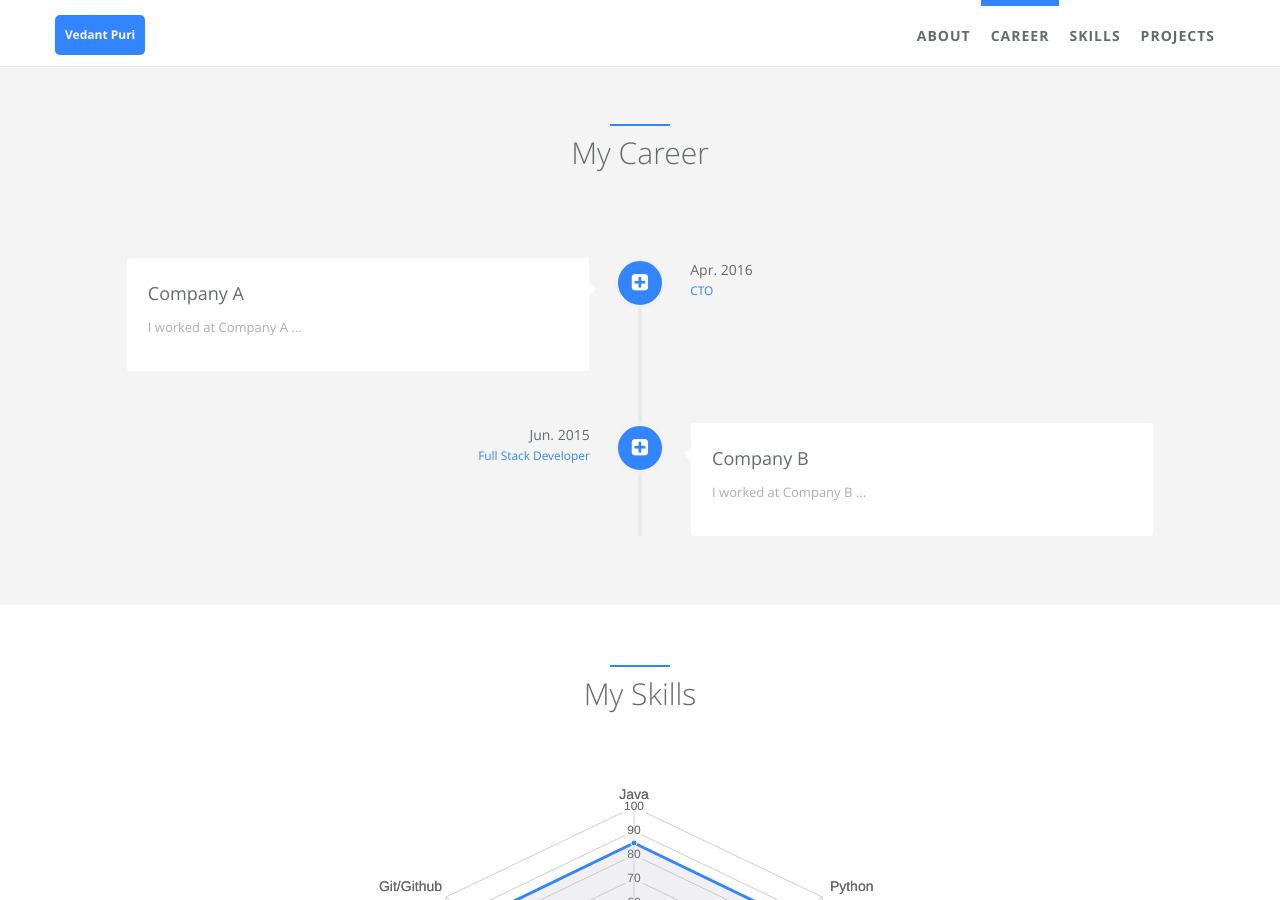
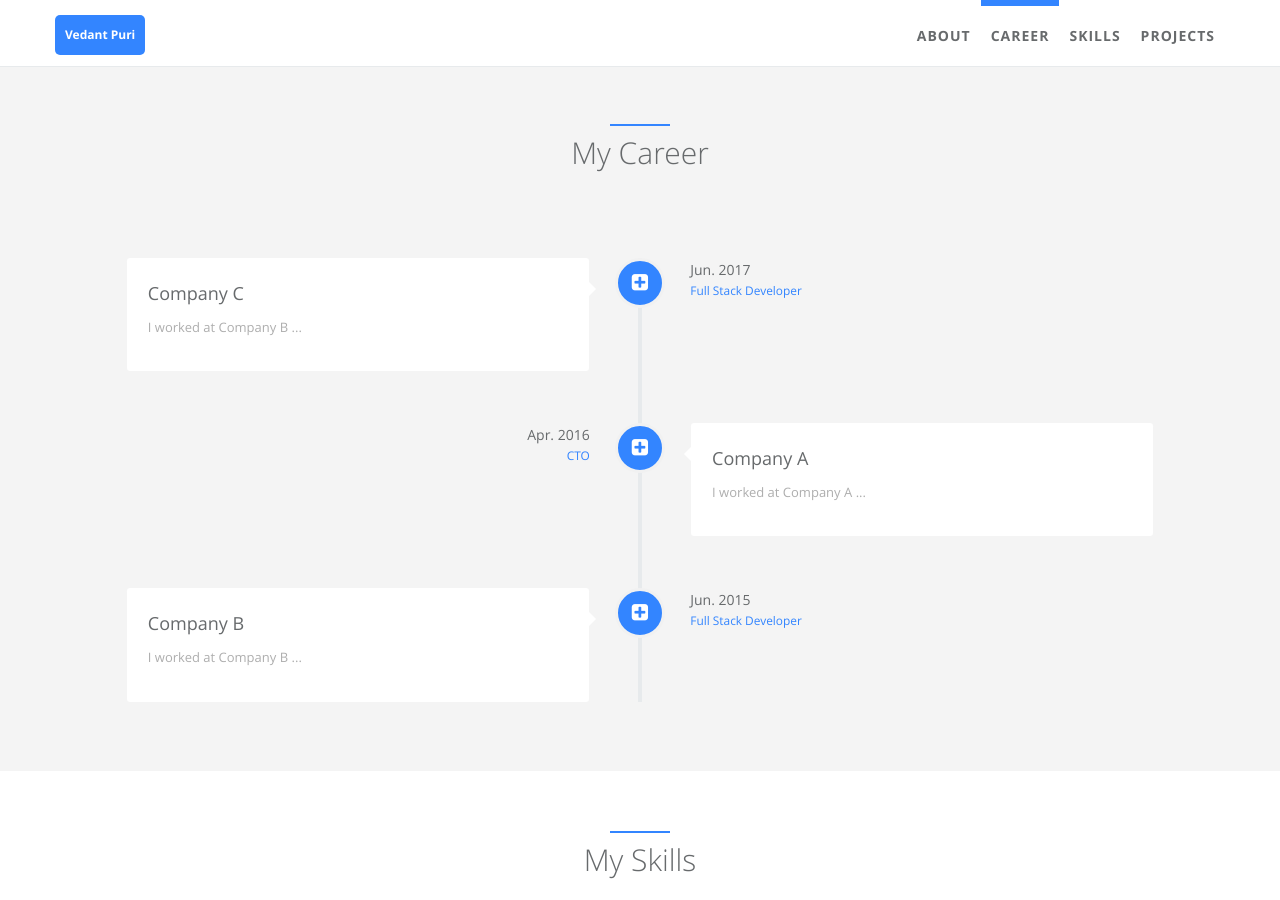
Before and after one commit to vedantpuri/vedantpuri.github.io, a Jekyll site: the page built from index.html, in a window 1280 px wide and 900 px high, scrolled down 818 px. Built offline with Jekyll 4.4.1, drawn with Linux system fonts in a browser that asks for light colours.

Commit message:
Experiment career implementation

```diff
--- a/_data/index/careers.yml
+++ b/_data/index/careers.yml
@@ -1,5 +1,18 @@
 # careers section data
 # if you don't have language feature(language.yml is empty), ignore "i18n" items
+- name:
+    detail: Company C
+    i18n: company_c
+  desc:
+    detail: I worked at Company B ...
+    i18n: company_c_desc
+  date:
+    detail: Jun. 2017
+    i18n: company_b_date
+  job:
+    detail: Full Stack Developer
+    i18n: company_c_job
+  icon: fa-plus-square
 - name:
     detail: Company A
     i18n: company_a
```
